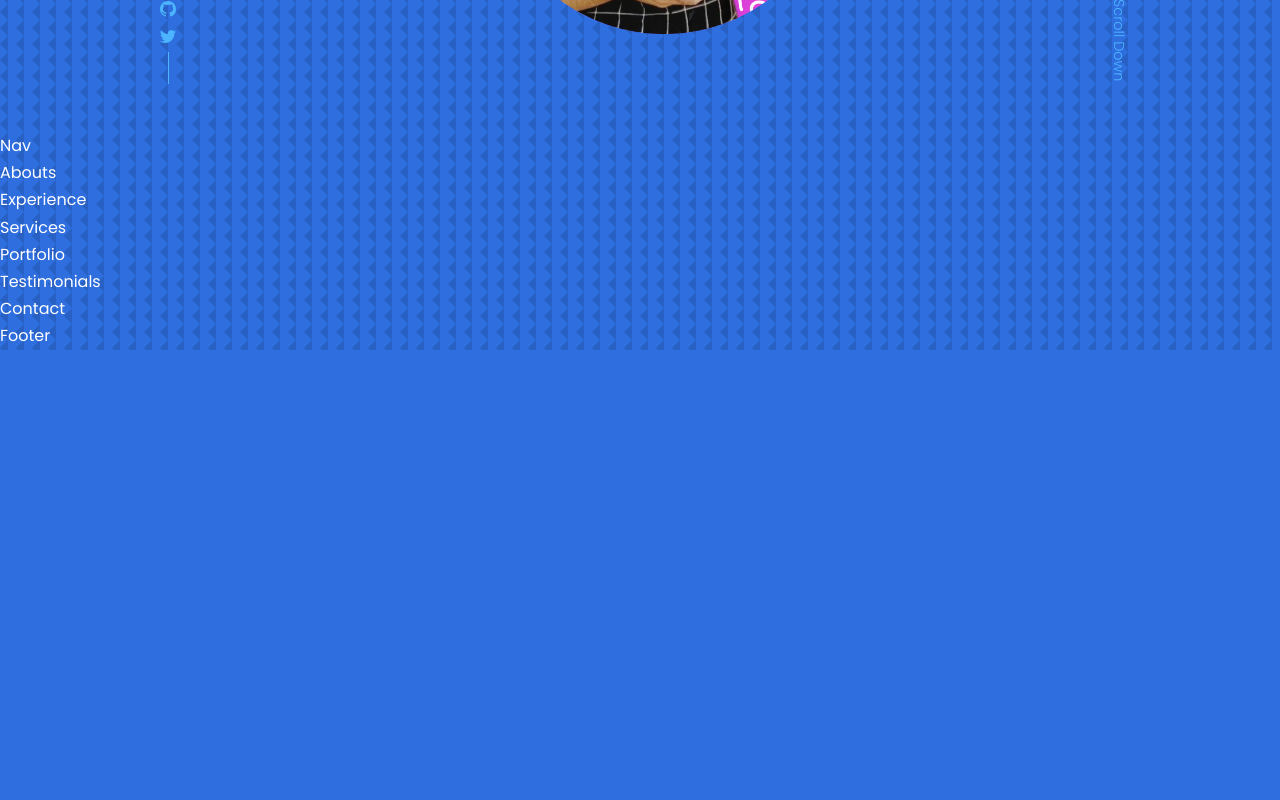
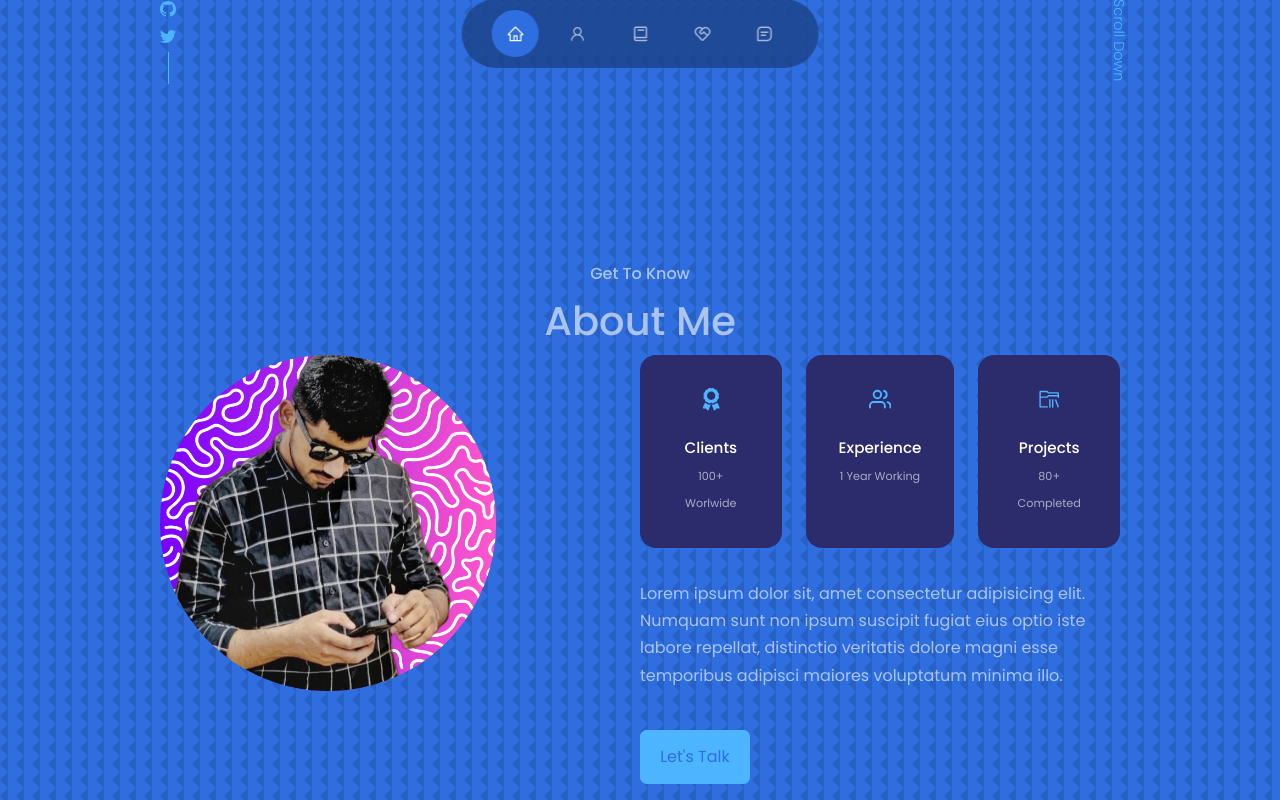
Before and after one commit to farhanf7n/react-portfolio, a React (Create React App) app: page / in a window 1280 px wide. Shown: the part 700-1500 px from the top of the page. Before the commit the page ends 1050 px from the top, so only its background shows below. Built offline with nearby package versions, Linux system fonts and the light colour scheme.

Commit message:
finished nav and about componenet

```diff
--- a/src/components/about/Abouts.jsx
+++ b/src/components/about/Abouts.jsx
@@ -1,9 +1,49 @@
 import React from 'react'
 import './about.css'
+import ME from '../../assets/me.png'
+import {FaAward} from 'react-icons/fa'
+import {FiUsers} from 'react-icons/fi'
+import {VscFolderLibrary} from 'react-icons/vsc'
 
 const Abouts = () => {
   return (
-    <div>Abouts</div>
+    <section id='about'>
+      <h4>Get To Know</h4>
+      <h1>About Me</h1>
+      <div className="container about__container">
+        <div className="about__me">
+          <img src={ME} alt="me" />
+        </div>
+
+        <div className="about__content">
+          <div className="about__cards">
+            <article className="about__card">
+              <FaAward  className='about__icon'/>
+              <h5>Clients</h5>
+              <small>100+ Worlwide</small>
+            </article>
+
+            <article className="about__card">
+              <FiUsers  className='about__icon'/>
+              <h5>Experience</h5>
+              <small>1 Year Working</small>
+            </article>
+
+            <article className="about__card">
+              <VscFolderLibrary  className='about__icon'/>
+              <h5>Projects</h5>
+              <small>80+ Completed</small>
+            </article>
+          </div>
+
+          <p>
+            Lorem ipsum dolor sit, amet consectetur adipisicing elit. Numquam sunt non ipsum suscipit fugiat eius optio iste labore repellat, distinctio veritatis dolore magni esse temporibus adipisci maiores voluptatum minima illo.
+          </p>
+
+          <a href="#contact" className='btn btn-primary'>Let's Talk</a>
+        </div>
+      </div>
+    </section>
   )
 }
 
--- a/src/components/about/about.css
+++ b/src/components/about/about.css
@@ -0,0 +1,105 @@
+.about__container {
+    display: grid;
+    grid-template-columns: 35% 50%;
+    gap: 15%;
+}
+
+.about__me{
+    width: 100%;
+    aspect-ratio: 1/1;
+    /* border-radius: 15rem; */
+    /* background: linear-gradient(45deg, transparent, var(--color-primary), transparent); */
+    display: grid;
+    place-items: center;
+}
+
+.about__me-image {
+    overflow: hidden;
+    transform: rotate(10deg);
+    transition: var(--transition);
+}
+
+.about__me-image:hover {
+    transform: rotate(0deg);
+}
+
+.about__cards {
+    display: grid;
+    grid-template-columns: repeat(3, 1fr);
+    gap: 1.5rem;
+}
+
+.about__card {
+    background: var(--color-bg-variant);
+    border: 1px solid transparent;
+    border-radius: 1rem;
+    padding: 2rem;
+    text-align: center;
+    transition: var(--transition);
+    cursor: pointer;
+}
+
+.about__card:hover {
+    background: transparent;
+    border-color: var(--color-primary-variant);
+}
+
+.about__icon {
+    color: var(--color-primary);
+    font-size: 1.4rem;
+    margin-bottom: 1rem;
+}
+
+.about__card h5 {
+    font-size: 0.95rem;
+}
+
+.about__card small {
+    font-size: 0.7rem;
+    color: var(--color-light);
+}
+
+.about__content p {
+    margin: 2rem 0 2.6rem;
+    color: var(--color-light);
+}
+
+/*============= MEDIA QUERIES (MEDIUM DEVICES) =============*/
+@media screen and (max-width: 1024px) {
+    .about__container {
+        grid-template-columns: 1fr;
+        gap: 0;
+    }
+
+    .about__me {
+        width: 50%;
+        margin: 2rem auto 4rem;
+    }
+
+    .about__content {
+        margin: 1rem 0 1.5rem;
+    }
+
+
+}
+
+/*============= MEDIA QUERIES (SMALL DEVICES) =============*/
+@media screen and (max-width: 600px) {
+    .about__me {
+        width: 65%;
+        margin: 0 auto 3rem;
+    }
+
+    .about__cards {
+        grid-template-columns: 1fr 1fr;
+        gap: 1rem;
+    }
+
+    .about__content {
+        text-align: center;
+    }
+
+    .about__content p {
+        margin: 1.5rem 0;
+    }
+}
--- a/src/components/contact/Contact.jsx
+++ b/src/components/contact/Contact.jsx
@@ -3,7 +3,7 @@
 
 const Contact = () => {
   return (
-    <div>Contact</div>
+    <section id='contact'>Contact</section>
   )
 }
 
--- a/src/components/experience/Experience.jsx
+++ b/src/components/experience/Experience.jsx
@@ -3,7 +3,7 @@
 
 const Experience = () => {
   return (
-    <div>Experience</div>
+    <section id='experience'>Experience</section>
   )
 }
 
--- a/src/components/header/Header.jsx
+++ b/src/components/header/Header.jsx
@@ -8,9 +8,9 @@
   return (
     <header>
       <div className="container header__container">
-        <h5>Hello I'm</h5>
+        <h4>Hello I'm</h4>
         <h1>Farhan Ahmed</h1>
-        <h5 className='text-light'>Frontend Developer</h5>
+        <h4 className='text-light'>Frontend Developer</h4>
         <CTA />
         <HeaderSocials />
 
--- a/src/components/header/header.css
+++ b/src/components/header/header.css
@@ -49,6 +49,10 @@
     padding: 5rem 1.5rem 1.5rem 1.5rem;
 }
 
+.me img {
+    width: 87%;
+}
+
 /*=========== SCROLL DOWN ===========*/
 .scroll__down {
     position: absolute;
@@ -74,6 +78,10 @@
         height: 68vh;
         padding-top: 7rem;
     }
+
+    .me img {
+        width: 100%;
+    }
 }
 
 /*============= MEDIA QUERIES (SMALL DEVICES) =============*/
--- a/src/components/nav/Nav.jsx
+++ b/src/components/nav/Nav.jsx
@@ -1,9 +1,22 @@
 import React from 'react'
 import './nav.css'
+import {AiOutlineHome} from 'react-icons/ai'
+import {AiOutlineUser} from 'react-icons/ai'
+import {BiBook} from 'react-icons/bi'
+import {RiServiceLine} from 'react-icons/ri'
+import {BiMessageSquareDetail} from 'react-icons/bi'
+import { useState } from 'react'
 
 const Nav = () => {
+  const[activeNav, setActiveNav] = useState('#')
   return (
-    <div>Nav</div>
+    <nav>
+      <a href="#" onClick={() => setActiveNav('#')} className={activeNav === '#' ? 'active' : ''}><AiOutlineHome /></a>
+      <a href="#about" onClick={() => setActiveNav('#about')} className={activeNav === '#about' ? 'active' : ''}><AiOutlineUser /></a>
+      <a href="#experience" onClick={() => setActiveNav('#experience')} className={activeNav === '#experience' ? 'active' : ''}><BiBook /></a>
+      <a href="#services" onClick={() => setActiveNav('#services')} className={activeNav === '#services' ? 'active' : ''}><RiServiceLine /></a>
+      <a href="#contact" onClick={() => setActiveNav('#contact')} className={activeNav === '#contact' ? 'active' : ''}><BiMessageSquareDetail /></a>
+    </nav>
   )
 }
 
--- a/src/components/nav/nav.css
+++ b/src/components/nav/nav.css
@@ -0,0 +1,33 @@
+nav {
+    background: rgba(0, 0, 0, 0.3);
+    width: max-content;
+    display: block;
+    padding: 0.7rem 1.9rem;
+    z-index: 2;
+    position: fixed;
+    left: 50%;
+    transform: translateX(-50%);
+    bottom: 2rem;
+    display: flex;
+    gap: 1rem;
+    border-radius: 3rem;
+    backdrop-filter: blur(15px);
+}
+
+nav a {
+    background: transparent;
+    padding: 0.9rem;
+    border-radius: 50%;
+    display: flex;
+    color: var(--color-light);
+    font-size: 1.1rem;
+}
+
+nav a:hover {
+    background: rgba(0, 0, 0, 0.3);
+}
+
+nav a.active {
+    background: var(--color-bg);
+    color: var(--color-white);
+}
--- a/src/components/portfolio/Portfolio.jsx
+++ b/src/components/portfolio/Portfolio.jsx
@@ -3,7 +3,7 @@
 
 const Portfolio = () => {
   return (
-    <div>Portfolio</div>
+    <section id='portfolio'>Portfolio</section>
   )
 }
 
--- a/src/components/services/Services.jsx
+++ b/src/components/services/Services.jsx
@@ -3,7 +3,7 @@
 
 const Services = () => {
   return (
-    <div>Services</div>
+    <section id='services'>Services</section>
   )
 }
 
--- a/src/components/testimonials/Testimonials.jsx
+++ b/src/components/testimonials/Testimonials.jsx
@@ -3,7 +3,7 @@
 
 const Testimonials = () => {
   return (
-    <div>Testimonials</div>
+    <section id='testimonials'>Testimonials</section>
   )
 }
 
--- a/src/index.css
+++ b/src/index.css
@@ -56,9 +56,10 @@
 
 section {
     margin-top: 8rem;
+    height: 100vh;
 }
 
-section > h2, section > h5 {
+section > h1, section > h4 {
     text-align: center;
     color: var(--color-light);
 }
```
